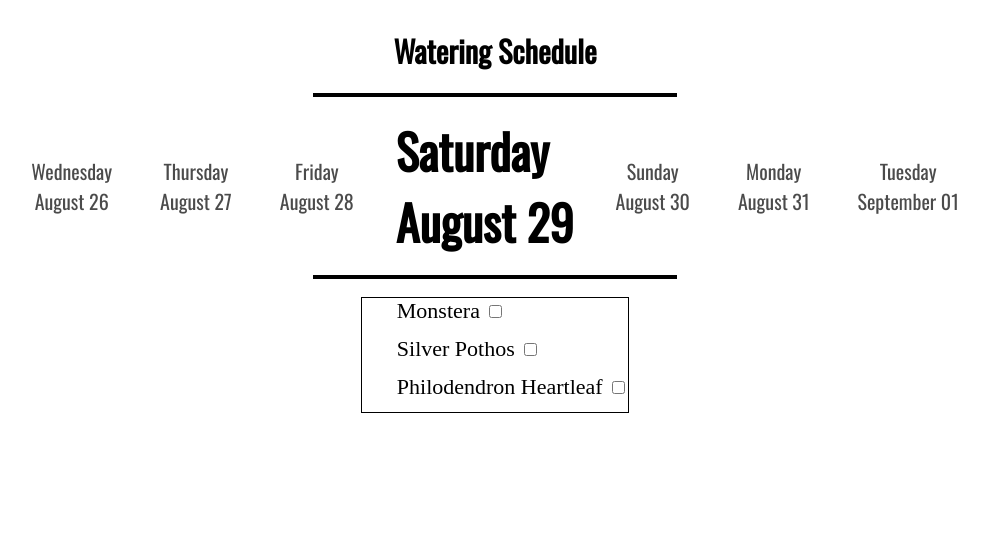
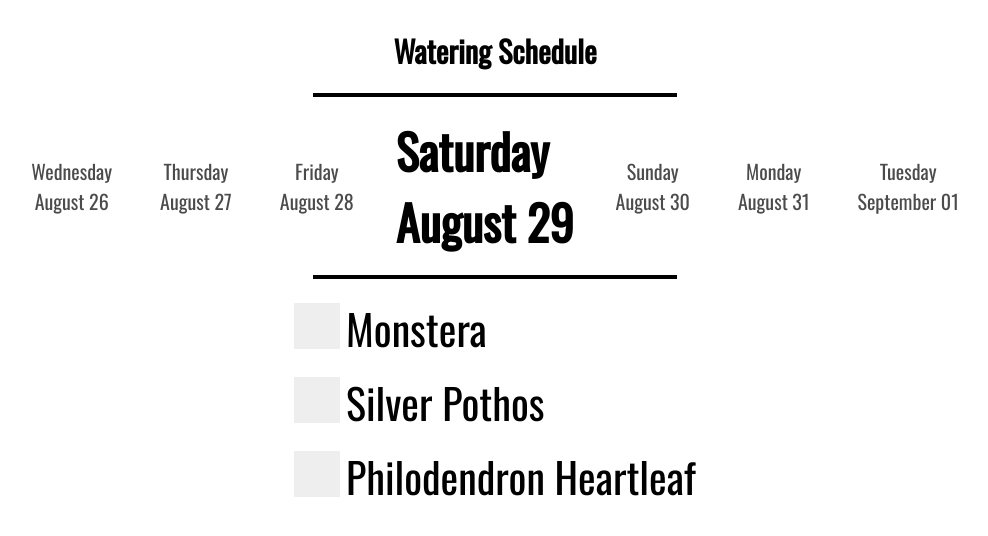
Before and after one commit to JI511/analyze_app, a Django app: page /houseplants/watering_schedule/ in a window 1280 px wide. Shown: the top 536 px of the page, without its empty margins (145-1133 px from the left). Run offline with Django 3.2, Linux system fonts and the light colour scheme.

Commit message:
Added custom checkmarks

```diff
--- a/houseplants/static/houseplants/houseplants_style.css
+++ b/houseplants/static/houseplants/houseplants_style.css
@@ -129,12 +129,67 @@
 .plant_label_container {
     display: block;
     position: relative;
-    padding-left: 35px;
+    padding-left: 52px;
     margin-bottom: 12px;
     cursor: pointer;
-    font-size: 22px;
+    font-family: "Oswald";
+    font-size: 42px;
     -webkit-user-select: none;
     -moz-user-select: none;
     -ms-user-select: none;
     user-select: none;
 }
+
+/* Hide the browser's default checkbox */
+.plant_label_container input {
+  position: absolute;
+  opacity: 0;
+  cursor: pointer;
+  height: 0;
+  width: 0;
+}
+
+/* Create a custom checkbox */
+.checkmark {
+  position: absolute;
+  top: 6px;
+  left: 0;
+  height: 46px;
+  width: 46px;
+  background-color: #eee;
+}
+
+/* On mouse-over, add a grey background color */
+.plant_label_container:hover input ~ .checkmark {
+  background-color: #ccc;
+}
+
+/* When the checkbox is checked, add a blue background */
+.plant_label_container input:checked ~ .checkmark {
+  background-color: #2196F3;
+}
+
+/* Create the checkmark/indicator (hidden when not checked) */
+.checkmark:after {
+  content: "";
+  position: absolute;
+  display: none;
+}
+
+/* Show the checkmark when checked */
+.plant_label_container input:checked ~ .checkmark:after {
+  display: block;
+}
+
+/* Style the checkmark/indicator */
+.plant_label_container .checkmark:after {
+  left: 16px;
+  top: 11px;
+  width: 8px;
+  height: 22px;
+  border: solid white;
+  border-width: 0 3px 3px 0;
+  -webkit-transform: rotate(45deg);
+  -ms-transform: rotate(45deg);
+  transform: rotate(45deg);
+}
--- a/houseplants/templates/houseplants/watering_schedule.html
+++ b/houseplants/templates/houseplants/watering_schedule.html
@@ -39,7 +39,7 @@
     <br>
     <div class="watering_divider"></div>
     <br>
-    <div style="border: 1px solid black;">
+    <div>
         {% for plant in user_plants %}
 {#            <label class="watering_header">{{ plant }}</label><br>#}
             <label class="plant_label_container">{{ plant }}
```
